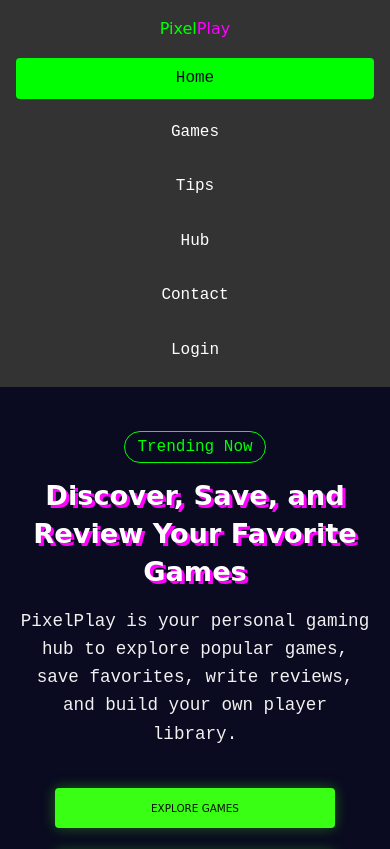
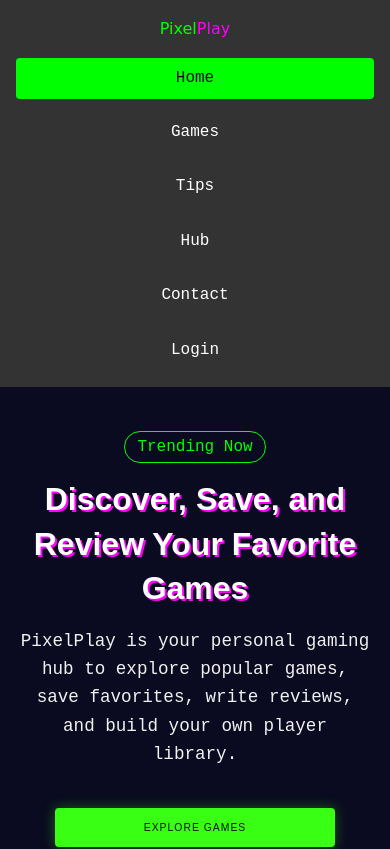
Before and after one commit to SHROOQ-IT/Pixel-Play, a plain HTML site: page index.html in a window 390 px wide. Shown: the top 849 px of the page. Drawn offline with Linux system fonts and the light colour scheme; no server answers.

Commit message:
Improve mobile font styling

```diff
--- a/style.css
+++ b/style.css
@@ -1790,3 +1790,18 @@ select:focus {
         flex-direction: column;
     }
 }
+@media (max-width: 768px) {
+    .home-hero-content h1,
+    #main-title {
+        font-family: Arial, sans-serif !important;
+        font-size: 2rem !important;
+        line-height: 1.4;
+        text-shadow: 2px 2px 0 #ff00ff;
+    }
+
+    .cta-button,
+    .secondary-btn {
+        font-family: Arial, sans-serif !important;
+        letter-spacing: 1px;
+    }
+}
```
